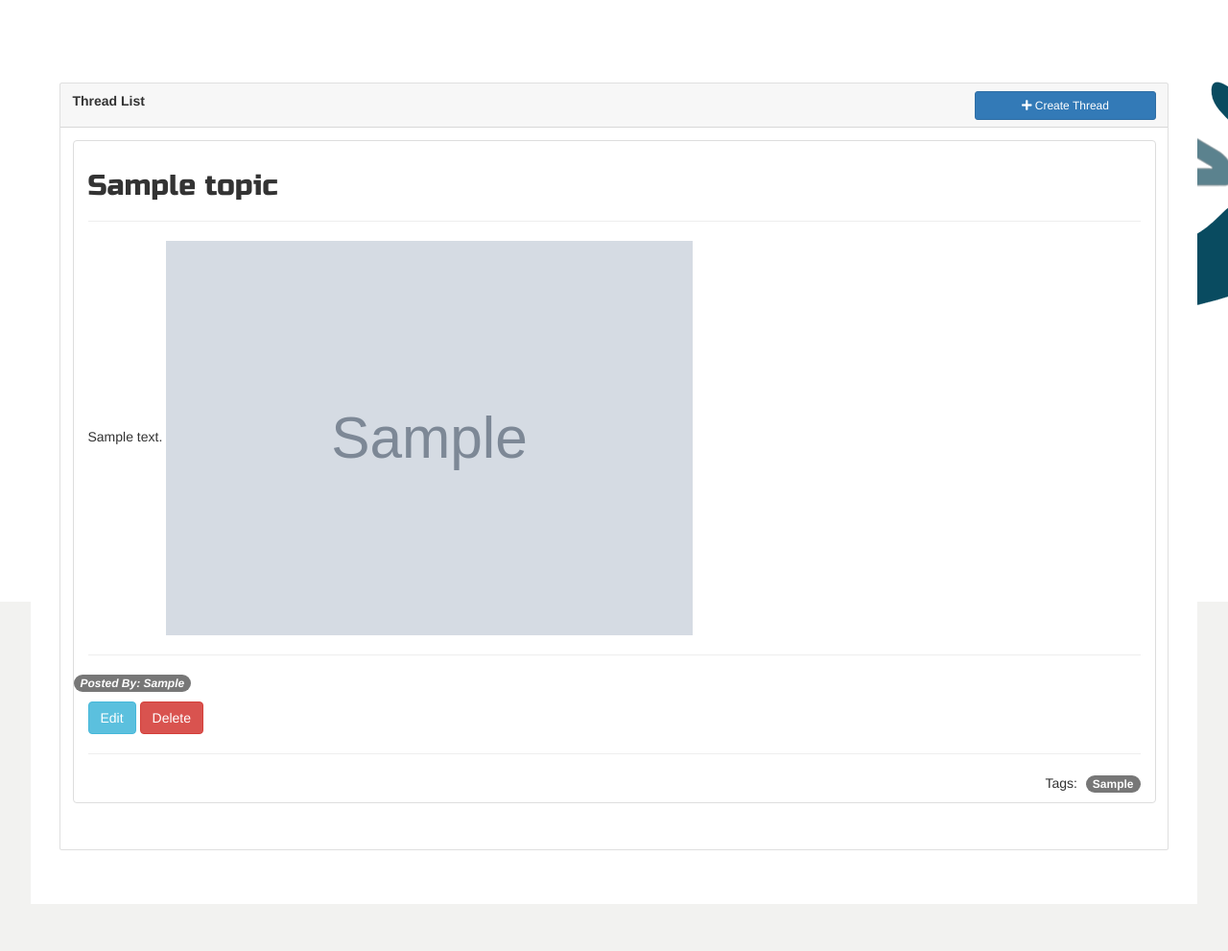
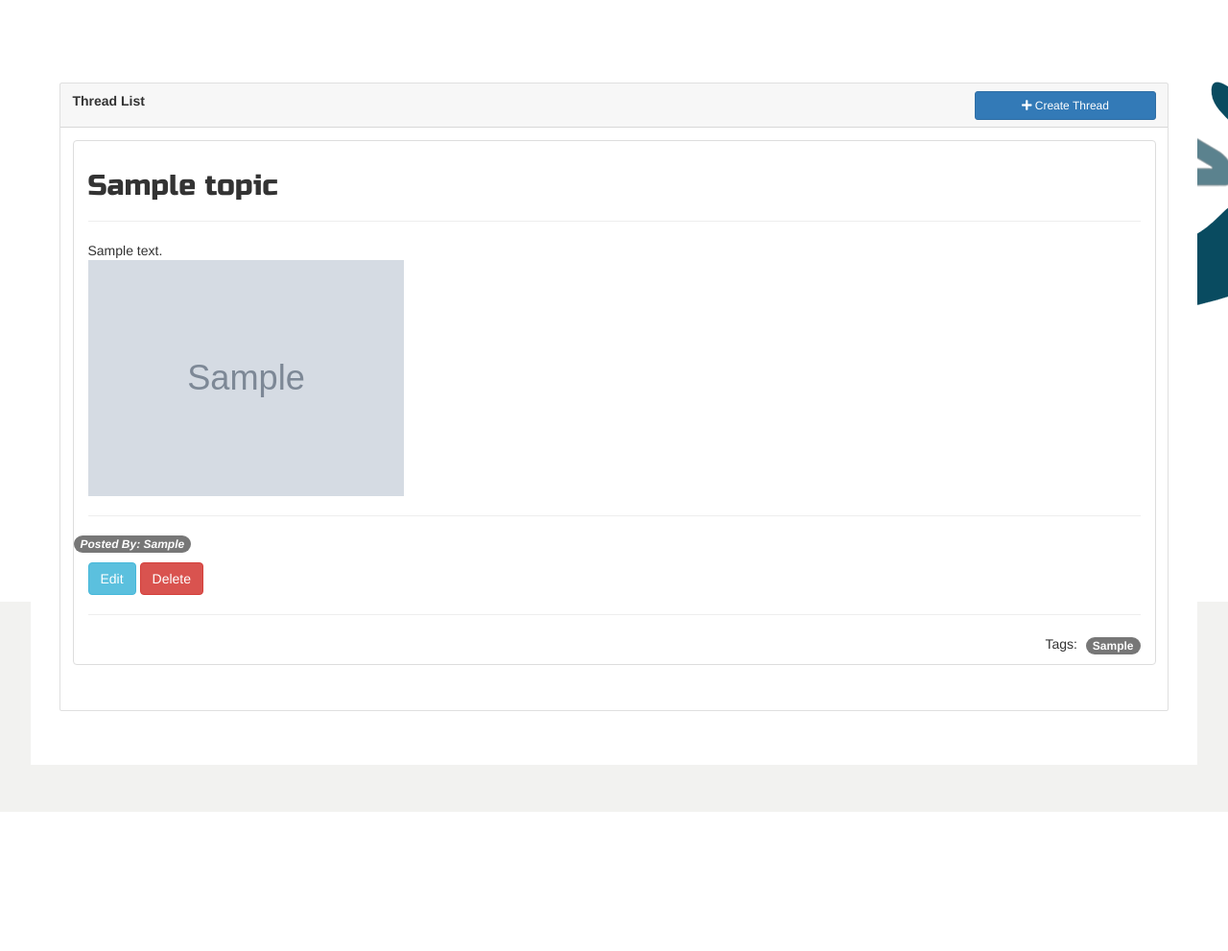
Before and after one commit to naufalhadisy/WearIt_ClothesDonationWebApp, a PHP site: page /forum.php in a window 1280 px wide. Shown: the part 199-1190 px from the top of the page at 96% size. After the commit the page ends 1045 px from the top, so only its background shows below. Run offline with PHP 8.4, Linux system fonts and the light colour scheme; tables that the repository leaves empty or names only in its code hold one stand-in row (values such as "Sample post"); grey boxes marked "Sample" are stand-in pictures; some libraries are stand-ins or nearby versions.

Commit message:
Update forum.php

```diff
--- a/php/forum.php
+++ b/php/forum.php
@@ -52,8 +52,8 @@ include('dbconnection.php');?>
 						<h2><?php echo $row['title']; ?></h2>
 							<hr>
 
-							<a><?php echo $row['content']; ?></a>
-							<img src="../img/<?php echo $row['contentfile']; ?>" style="width:50%">
+								<a><?php echo $row['content']; ?></a><br>
+							<img src="../img/<?php echo $row['contentfile']; ?>" style="width:30%">
 
 					<hr>
 					<p class="row justify-content-left"><span class="badge badge-success text-white"><i>  Posted By: <?php echo $row['postedby'];?> </i></span></p>
```
